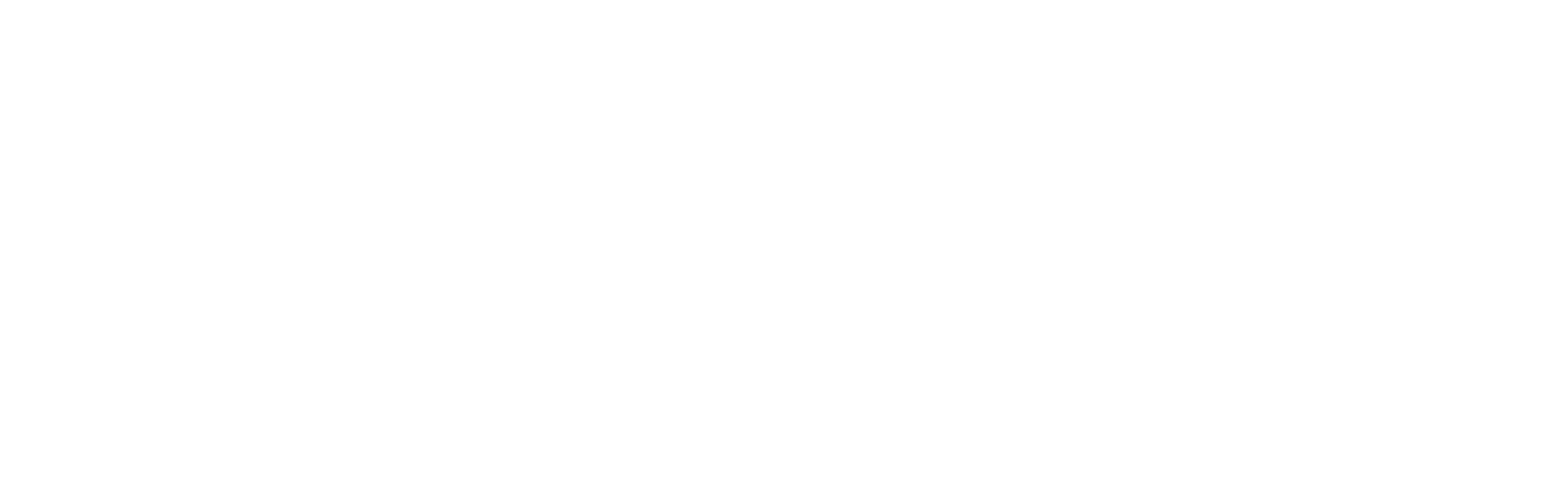
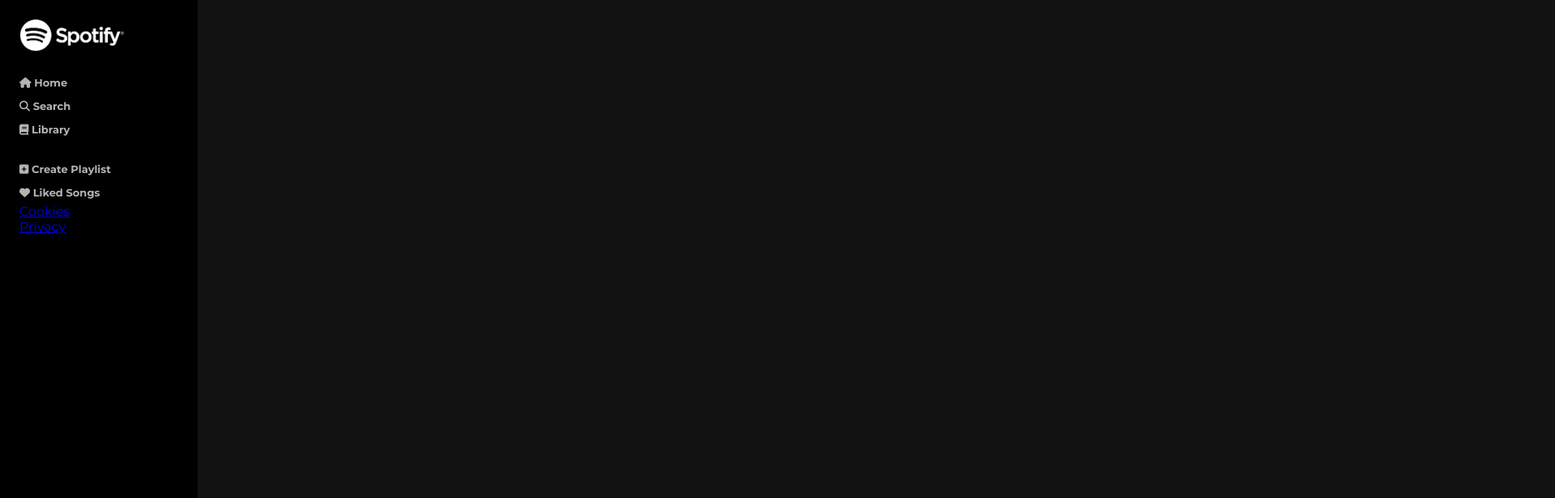
Before and after one commit to colinchambachan/spotify-clone, a plain HTML site: page index.html in a window 1280 px wide. Shown: the top 616 px of the page at 81% size, 1920 px wide, since content can reach past the window. Drawn offline with Linux system fonts and the light colour scheme.

Commit message:
Add and style sidebar

```diff
--- a/index.html
+++ b/index.html
@@ -70,6 +70,17 @@
           </li>
         </ul>
       </div>
+
+      <div class="policies">
+        <ul>
+          <li>
+            <a href="#">Cookies</a>
+          </li>
+          <li>
+            <a href="#">Privacy</a>
+          </li>
+        </ul>
+      </div>
     </div>
 
     <script
--- a/styles/index.css
+++ b/styles/index.css
@@ -1,3 +1,62 @@
+/* Asterik targets all elemets that are on screen */
+* {
+  padding: 0;
+  margin: 0;
+}
+
 body {
+  background-color: #121212;
   font-family: "Montserrat", sans-serif;
 }
+
+.sidebar {
+  position: fixed;
+  left: 0;
+  top: 0;
+  bottom: 0;
+  width: 196px;
+  background-color: #000000;
+  padding: 24px;
+}
+
+.sidebar .logo img {
+  width: 130px;
+}
+
+.sidebar .navigation ul {
+  list-style: none;
+  margin-top: 20px;
+}
+
+.sidebar .navigation ul li {
+  padding: 5px 0px;
+}
+
+.sidebar .navigation ul li a {
+  color: #b3b3b3;
+  text-decoration: none;
+  font-weight: bold;
+  font-size: 13px;
+}
+
+.sidebar .navigation ul li a:hover,
+.sidebar .navigation ul li a:active,
+.sidebar .navigation ul li a:focus {
+  color: #ffffff;
+}
+
+.sidebar .navigation ul li a:hover .fa,
+.sidebar .navigation ul li a:active .fa,
+.sidebar .navigation ul li a:focus .fa {
+  color: #b3b3b3;
+}
+
+.sidebar .navigation ul li a:hover .fa:hover,
+.sidebar .navigation ul li a:active .fa:active,
+.sidebar .navigation ul li a:focus .fa:focus {
+  color: #ffffff;
+}
+
+.sidebar .policies{
+
+}
```
